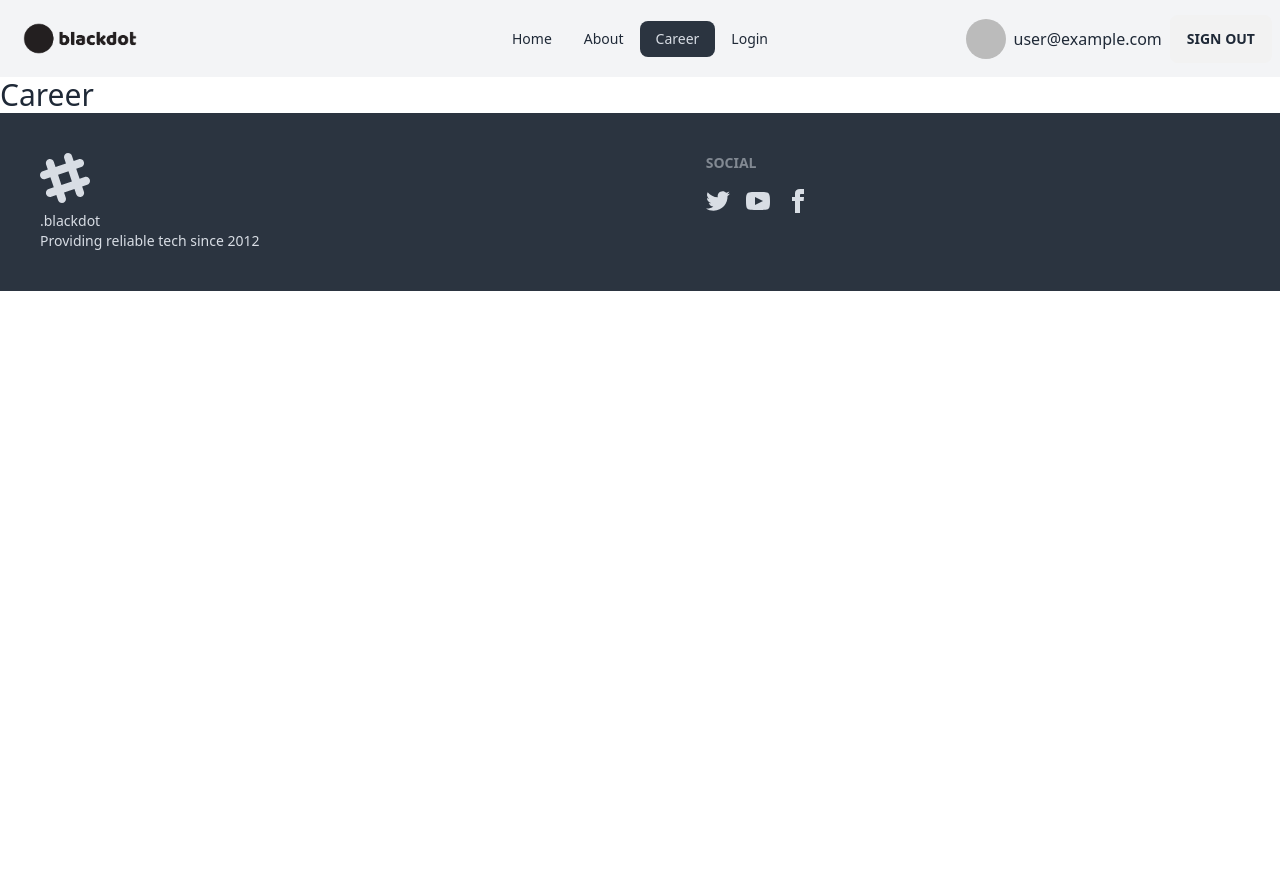
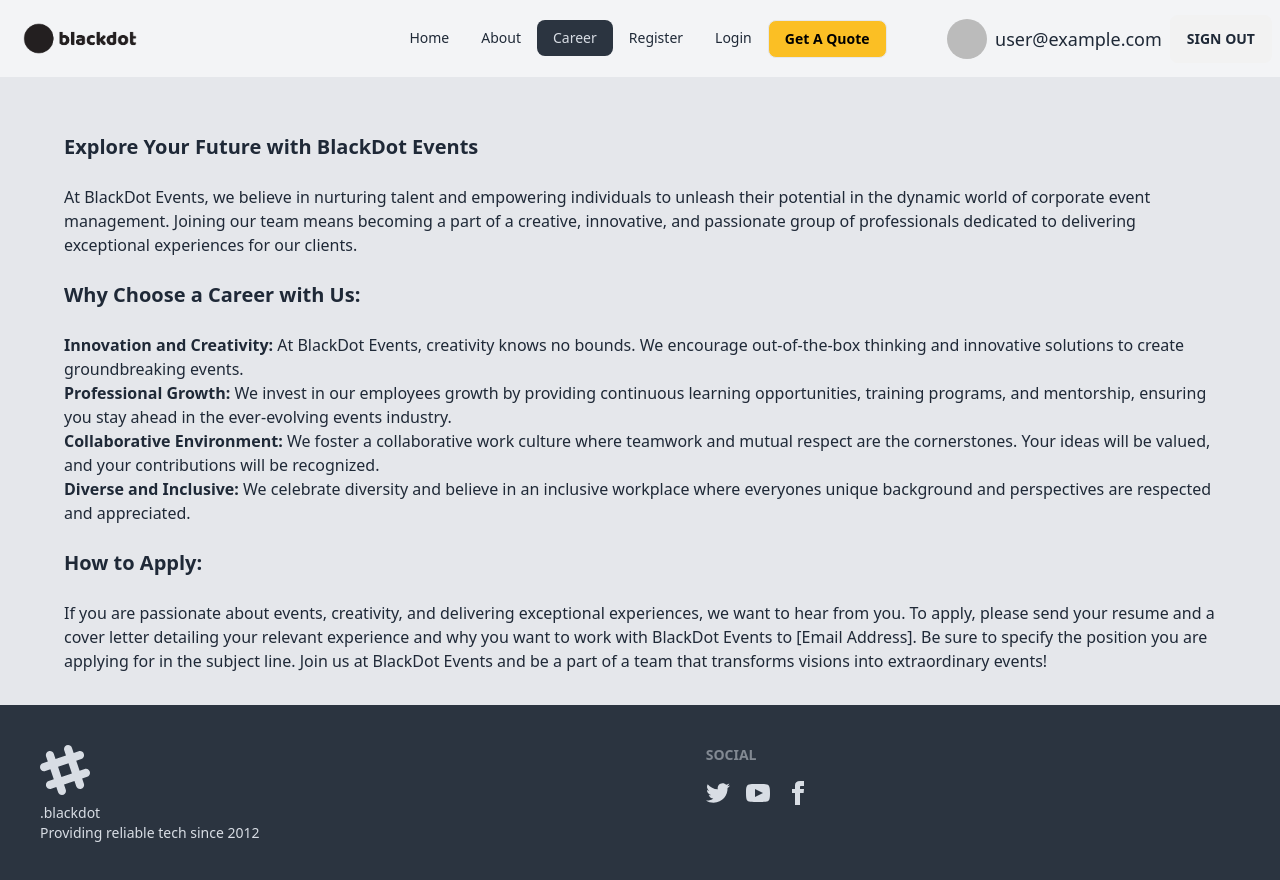
Before and after one commit to nayanrashed/event-management-rashed, a React (Vite) app: page /career in a window 1280 px wide. Shown: the top 880 px of the page. Before the commit the page ends 800 px from the top, so only its background shows below. Built offline with nearby package versions, Linux system fonts and the light colour scheme; no server answers; sample sign-in values are in the browser's storage.

Commit message:
creating extra two private route

```diff
--- a/package.json
+++ b/package.json
@@ -19,7 +19,8 @@
     "react-fast-marquee": "^1.6.1",
     "react-router-dom": "^6.16.0",
     "react-toastify": "^9.1.3",
-    "sort-by": "^1.2.0"
+    "sort-by": "^1.2.0",
+    "sweetalert2": "^11.7.32"
   },
   "devDependencies": {
     "@types/react": "^18.2.15",
--- a/src/pages/Career/Career.jsx
+++ b/src/pages/Career/Career.jsx
@@ -1,11 +1,56 @@
-
-
 const Career = () => {
-    return (
-        <div>
-            <h2 className="text-3xl">Career</h2>
-        </div>
-    );
+  return (
+    <div className="w-full bg-gray-200 px-16 py-8">
+      <h2 className="text-xl font-semibold py-6">
+        Explore Your Future with BlackDot Events
+      </h2>
+      <p className="">
+        At BlackDot Events, we believe in nurturing talent and empowering
+        individuals to unleash their potential in the dynamic world of corporate
+        event management. Joining our team means becoming a part of a creative,
+        innovative, and passionate group of professionals dedicated to
+        delivering exceptional experiences for our clients.
+      </p>
+      <h2 className="my-6 text-xl font-semibold">
+        Why Choose a Career with Us:
+      </h2>
+      <p>
+        <span className="font-semibold">Innovation and Creativity:</span> At
+        BlackDot Events, creativity knows no bounds. We encourage out-of-the-box
+        thinking and innovative solutions to create groundbreaking events.
+      </p>
+      <p>
+        <span className="font-semibold">Professional Growth:</span> We invest in
+        our employees growth by providing continuous learning opportunities,
+        training programs, and mentorship, ensuring you stay ahead in the
+        ever-evolving events industry.
+      </p>
+      <p>
+        <span className="font-semibold">Collaborative Environment:</span> We
+        foster a collaborative work culture where teamwork and mutual respect
+        are the cornerstones. Your ideas will be valued, and your contributions
+        will be recognized.
+      </p>
+      <p>
+        <span className="font-semibold">Diverse and Inclusive:</span> We
+        celebrate diversity and believe in an inclusive workplace where
+        everyones unique background and perspectives are respected and
+        appreciated.
+      </p>
+      <h2 className="my-6 text-xl font-semibold">
+      How to Apply:
+      </h2>
+      <p className="">
+        If you are passionate about events, creativity, and delivering
+        exceptional experiences, we want to hear from you. To apply, please send
+        your resume and a cover letter detailing your relevant experience and
+        why you want to work with BlackDot Events to [Email Address]. Be sure to
+        specify the position you are applying for in the subject line. Join us
+        at BlackDot Events and be a part of a team that transforms visions into
+        extraordinary events!
+      </p>
+    </div>
+  );
 };
 
 export default Career;
--- /dev/null
+++ b/src/pages/ErrorPage/ErrorPage.jsx
@@ -0,0 +1,16 @@
+import { Link, useRouteError } from "react-router-dom";
+
+
+const ErrorPage = () => {
+    let error = useRouteError();
+    return (
+        <div className="h-[90vh] flex flex-col gap-4 items-center justify-center">
+            <p className="text-4xl">Opps...</p>
+            <p>error: <span className="text-red-500 text-2xl">{error.status}</span></p>
+            <p className="text-red-500">{error.data}</p>
+            <Link to='/' className="underline text-green-600 text-xl">Home</Link>
+        </div>
+    );
+};
+
+export default ErrorPage;
--- /dev/null
+++ b/src/pages/GetQuote/GetQuote.jsx
@@ -0,0 +1,12 @@
+
+
+const GetQuote = () => {
+    return (
+        <div className="w-full bg-gray-200 px-16 py-4">
+            <h2 className="text-xl font-semibold py-4">Get a Quote</h2>
+            <p>Thank you for considering BlackDot Event Management for your upcoming corporate event. We are pleased to present you with a customized quotation based on your requirements. Our team is committed to delivering a seamless and unforgettable event experience for you and your guests.</p>
+        </div>
+    );
+};
+
+export default GetQuote;
--- a/src/pages/Home/Banner/Banner.jsx
+++ b/src/pages/Home/Banner/Banner.jsx
@@ -2,6 +2,7 @@ import bannerPicture1 from "../../../assets/ban1.jpg";
 import bannerPicture2 from "../../../assets/ban2.jpg";
 import bannerPicture3 from "../../../assets/ban3.jpg";
 import bannerPicture4 from "../../../assets/ban4.jpg";
+import logo from '../../../assets/logo.png'
 
 const Banner = () => {
   return (
@@ -52,11 +53,12 @@ const Banner = () => {
           </div>
         </div>
       </div>
-      <div className="flex justify-center items-center border w-3/4 h-[80vh] absolute top-0 text-white">
+      <div className="flex justify-center items-center w-3/4 h-[80vh] absolute top-0 text-white">
         <div>
-          <p>blackdot</p>
+          {/* <p className="text-center">blackdot</p> */}
+          <img className="w-1/4 mx-auto border rounded-lg bg-slate-200 bg-opacity-20" src={logo} alt="" />
           <p className="md:text-3xl text-center">
-            A Bespoke Event Planning Service in Bangladesh
+            A Bespoke Event Planner in Bangladesh
           </p>
         </div>
       </div>
--- a/src/pages/Home/ServiceCard.jsx
+++ b/src/pages/Home/ServiceCard.jsx
@@ -6,7 +6,7 @@ const ServiceCard = ({ service }) => {
   const { id, picture, category_title, description, price, rating } = service;
   return (
     <div className="mx-auto my-8" data-aos="fade-down">
-      <div className="relative flex w-96 flex-col rounded-xl bg-gray-200 bg-clip-border text-gray-700 shadow-xl shadow-yellow-400/50 ">
+      <div className="relative flex md:w-80 lg:w-96 flex-col rounded-xl bg-gray-200 bg-clip-border text-gray-700 shadow-xl shadow-yellow-400/50 ">
         <div className="relative mx-4 -mt-6 h-56 overflow-hidden rounded-xl bg-blue-gray-500 bg-clip-border text-white shadow-lg shadow-blue-gray-500/40">
           <img className="w-full h-full" src={picture} alt="picture" />
         </div>
--- a/src/pages/Home/WorkProfile/WorkProfile.jsx
+++ b/src/pages/Home/WorkProfile/WorkProfile.jsx
@@ -19,19 +19,19 @@ const WorkProfile = () => {
         <div data-aos="zoom-out-left">
           <img className="h-[50vh] w-full rounded-sm" src={work2} alt="" />
           <p className="text-white text-2xl font-semibold text-center ">
-            Dhaka International Trade Fair 2022
+            Education Summit, Dhaka University
           </p>
         </div>
         <div data-aos="fade-up" data-aos-anchor-placement="bottom-bottom">
           <img className="h-[50vh] w-full rounded-sm" src={work3} alt="" />
           <p className="text-white text-2xl font-semibold text-center ">
-            Dhaka International Trade Fair 2022
+            Conference of Investors in Garments Sector
           </p>
         </div>
         <div data-aos="fade-up" data-aos-anchor-placement="bottom-bottom">
           <img className="h-[50vh] w-full rounded-sm" src={work4} alt="" />
           <p className="text-white text-2xl font-semibold text-center ">
-            Dhaka International Trade Fair 2022
+            World Young Leaders Summit, Dhaka
           </p>
         </div>
       </div>
--- a/src/pages/Register/Register.jsx
+++ b/src/pages/Register/Register.jsx
@@ -2,7 +2,7 @@ import { useContext, useState } from "react";
 import { Link, useNavigate } from "react-router-dom";
 import { AuthContext } from "../../providers/AuthProvider";
 import { ToastContainer, toast } from 'react-toastify';
-import 'react-toastify/dist/ReactToastify.css';
+import Swal from 'sweetalert2'
 
 const Register = () => {
   const {user, createUser } = useContext(AuthContext);
@@ -32,12 +32,23 @@ const Register = () => {
           console.log(result.user);
           e.target.reset();
           navigate('/');
+          Swal.fire({
+            title: 'Great!',
+            text: 'Registration Successful',
+            icon: 'success',
+            confirmButtonText: 'Cool'
+          })
 
         })
         .catch((error) => {
           console.error(error);
           setRegistrationError(error.message);
-          toast("Please check your email or password");
+          Swal.fire({
+            title: 'Error!',
+            text: 'Wrong email or password',
+            icon: 'error',
+            confirmButtonText: 'Ok'
+          })
         });
 
     }
--- a/src/pages/Shared/Navbar/Navbar.jsx
+++ b/src/pages/Shared/Navbar/Navbar.jsx
@@ -24,7 +24,18 @@ const Navbar = () => {
         <NavLink to="/career">Career</NavLink>
       </li>
       <li>
+        <NavLink to="/register">Register</NavLink>
+      </li>
+      <li>
         <NavLink to="/login">Login</NavLink>
+      </li>
+      <li>
+        <NavLink
+          className="border bg-amber-400 text-black font-semibold"
+          to="/getquote"
+        >
+          Get A Quote
+        </NavLink>
       </li>
     </>
   );
@@ -56,8 +67,8 @@ const Navbar = () => {
           </ul>
         </div>
         {/* <a className="btn btn-ghost normal-case text-xl">blackdot</a> */}
-        <Link>
-          <img className="w-36" src={logo} alt="" />
+        <Link to='/'>
+          <img className="w-24 md:w-36" src={logo} alt="" />
         </Link>
       </div>
       <div className="navbar-center hidden lg:flex">
@@ -65,11 +76,13 @@ const Navbar = () => {
       </div>
       <div className="navbar-end">
         {user?.photoURL ? (
-          <img className="rounded-full w-10" src={user?.photoURL} />
-        ) : (user&&
-          <img className="rounded-full w-10" src={userDefPic} />
+          <img className="rounded-full w-6 md:w-10" src={user?.photoURL} />
+        ) : (
+          user && <img className="rounded-full w-6 md:w-10" src={userDefPic} />
         )}
-        {user && <p className="px-2">{user?.email}</p>}
+        {user && (
+          <p className="px-1 md:px-2 md:text-lg text-xs">{user?.email}</p>
+        )}
         {user ? (
           <button onClick={handleSignOut} className="btn">
             Sign Out
--- a/src/routes/Routes.jsx
+++ b/src/routes/Routes.jsx
@@ -7,12 +7,15 @@ import Login from "../pages/Login/Login";
 import Register from "../pages/Register/Register";
 import Service from "../pages/Service/Service";
 import PrivateRoute from "./PrivateRoute";
+import GetQuote from "../pages/GetQuote/GetQuote";
+import ErrorPage from "../pages/ErrorPage/ErrorPage";
 
 
 const router = createBrowserRouter([
     {
       path: "/",
       element: <MainLayout></MainLayout>,
+      errorElement:<ErrorPage></ErrorPage>,
       children:[
         {
             path:"/",
@@ -25,7 +28,7 @@ const router = createBrowserRouter([
         },
         {
             path:"/career",
-            element:<Career></Career>
+            element:<PrivateRoute><Career></Career></PrivateRoute>,
         },
         {
             path:"/login",
@@ -34,6 +37,10 @@ const router = createBrowserRouter([
         {
             path:"/register",
             element:<Register></Register>
+        },
+        {
+            path:"/getquote",
+            element:<PrivateRoute><GetQuote></GetQuote></PrivateRoute>,
         },
         {
             path:"/service/:id",
```
Also changed, not shown: src/pages/About/About.jsx (+5 -3 lines), src/pages/Login/Login.jsx (+14 -3 lines), src/assets/team.jpg (added), 1 other file (tests, documents, lock files or other folders).
